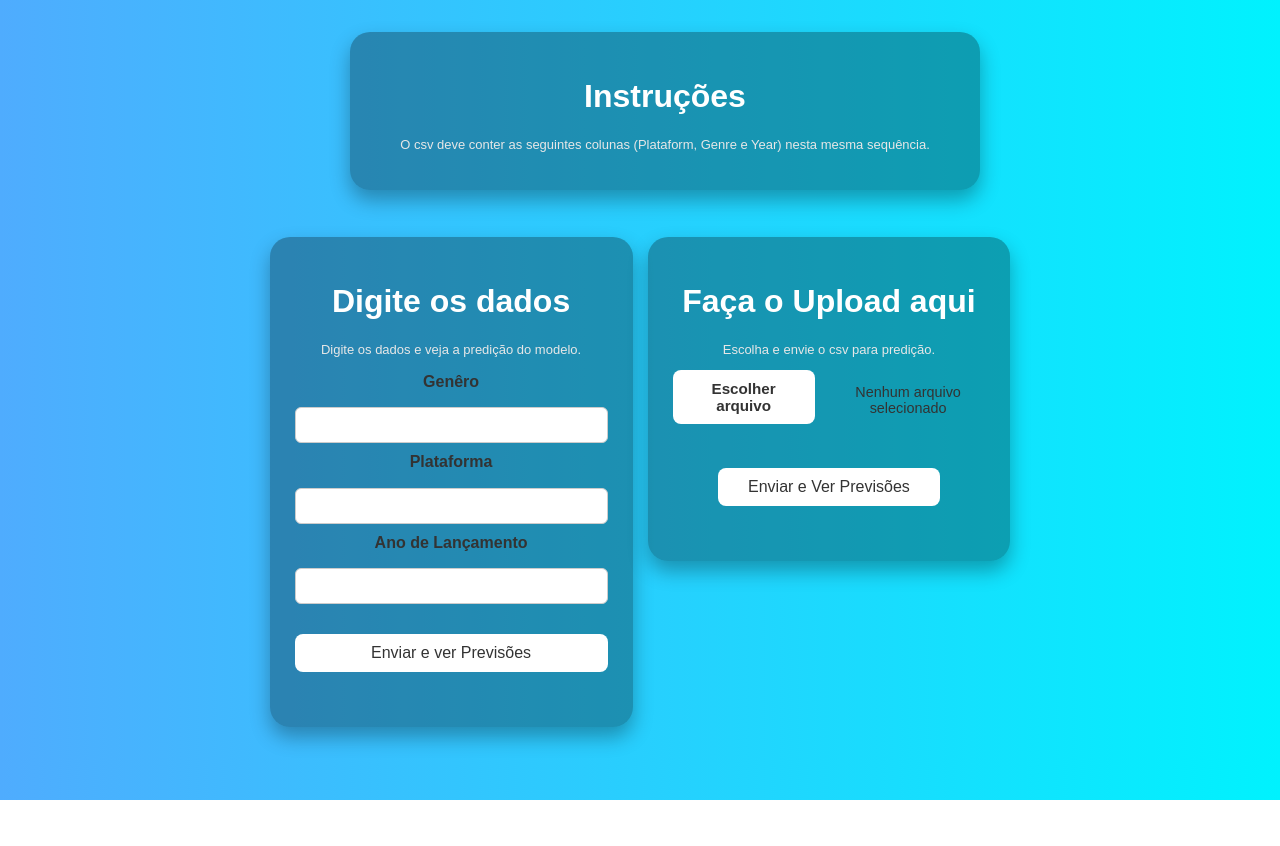
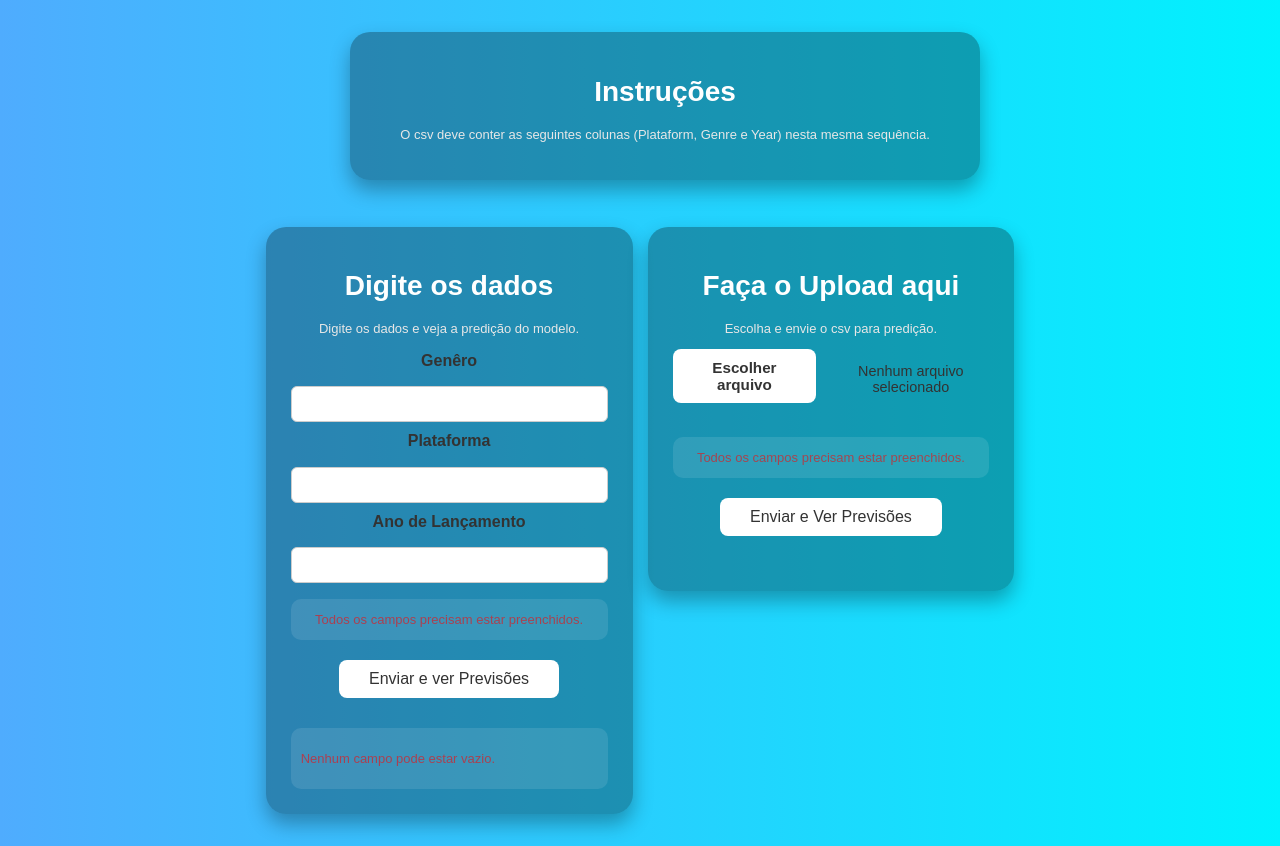
Before and after one commit to BrenoMontenegro/Video-Game-Sales, a plain HTML site: page index.html in a window 1280 px wide. Both pictures are taken after a click on the button "Enviar e ver Previsões". Before the commit the page ends 800 px from the top, so only its background shows below. Drawn offline with Linux system fonts and the light colour scheme.

Commit message:
fix: videogame.py

```diff
--- a/index.html
+++ b/index.html
@@ -89,7 +89,16 @@
     .text-info {
       font-size: 13px;
       color: #e7e7e7;
+    }
 
+    .text-error {
+      font-size: 13px;
+      color: #ff000090;
+    }
+
+    .title {
+      font-size: 28px;
+      color: #fff;
     }
 
     .file-upload {
@@ -156,6 +165,15 @@
       border-color: #004aad;
       box-shadow: 0 0 0 2px rgba(0, 74, 173, 0.2);
     }
+
+    .error-div {
+      display: flex;
+      align-items: center;
+      justify-content: center;
+      background-color: rgba(255, 255, 255, 0.1);
+      border-radius: 10px;
+      margin-top: 10px;
+    }
   </style>
 </head>
 
@@ -163,13 +181,13 @@
   <main>
     <div class="container-info">
       <div class="box">
-        <h1>Instruções</h1>
+        <h1 class="title">Instruções</h1>
         <p class="text-info">O csv deve conter as seguintes colunas (Plataform, Genre e Year) nesta mesma sequência.</p>
       </div>
     </div>
     <div class="container-submit">
       <div class="box">
-        <h1>Digite os dados</h1>
+        <h1 class="title">Digite os dados</h1>
         <p class="text-info">Digite os dados e veja a predição do modelo.</p>
         <div class="form-group">
           <label for="genre">
@@ -184,12 +202,16 @@
             Ano de Lançamento
           </label>
           <input class="input-text" type="text" name="year" id="year-input">
-          <button onclick="" type="submit">Enviar e ver Previsões</button>
         </div>
+        <div class="error-div" id="error-input-div">
+          <p class="text-error">Todos os campos precisam estar preenchidos.</p>
+        </div>
+        <button onclick="predictInput()" type="submit">Enviar e ver Previsões</button>
+
         <div class="result" id="result-input"></div>
       </div>
       <div class="box">
-        <h1>Faça o Upload aqui</h1>
+        <h1 class="title">Faça o Upload aqui</h1>
         <p class="text-info">Escolha e envie o csv para predição.</p>
         <div class="file-upload">
           <label for="fileInput" class="file-label">
@@ -199,7 +221,10 @@
           <span id="file-name" class="file-name">Nenhum arquivo selecionado</span>
         </div>
         <br>
-        <button onclick="enviarArquivo()">Enviar e Ver Previsões</button>
+        <div class="error-div" id="error-csv-div">
+          <p class="text-error">Todos os campos precisam estar preenchidos.</p>
+        </div>
+        <button onclick="predictCsv()">Enviar e Ver Previsões</button>
         <div class="result" id="result-csv"></div>
       </div>
     </div>
@@ -219,9 +244,26 @@
       }
     });
 
+    const predictInput = () => {
+      const genreInputEl = document.getElementById('genre-input');
+      const plataformInputEl = document.getElementById('plataform-input');
+      const yearInputEl = document.getElementById('year-input');
+      const result = document.getElementById('result-input');
 
 
-    function enviarArquivo() {
+      if (genreInputEl.value && plataformInputEl.value && yearInputEl.value) {
+        console.log(genreInputEl.value)
+        console.log(plataformInputEl.value)
+        console.log(yearInputEl.value)
+        result.style.padding = '10px';
+        result.innerHTML = `<p class="text-error">Nenhum campo pode estar vazio.</p>`;
+      } else {
+        result.style.padding = '10px';
+        result.innerHTML = `<p class="text-error">Nenhum campo pode estar vazio.</p>`;
+      }
+    }
+
+    const predictCsv = () => {
       const file = input.files[0];
 
       if (!file) {
```
Also changed, not shown: 1 other file.
